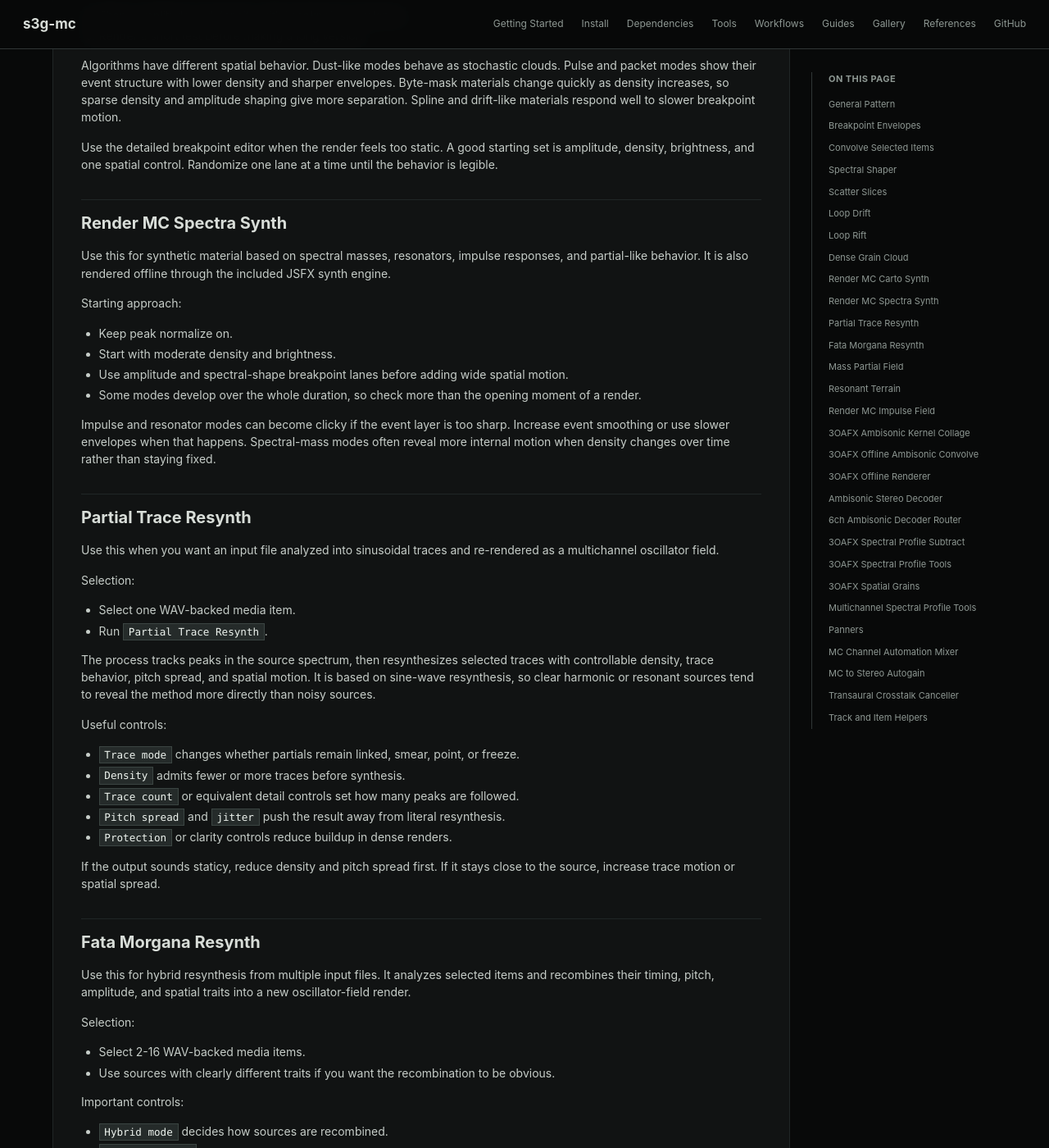
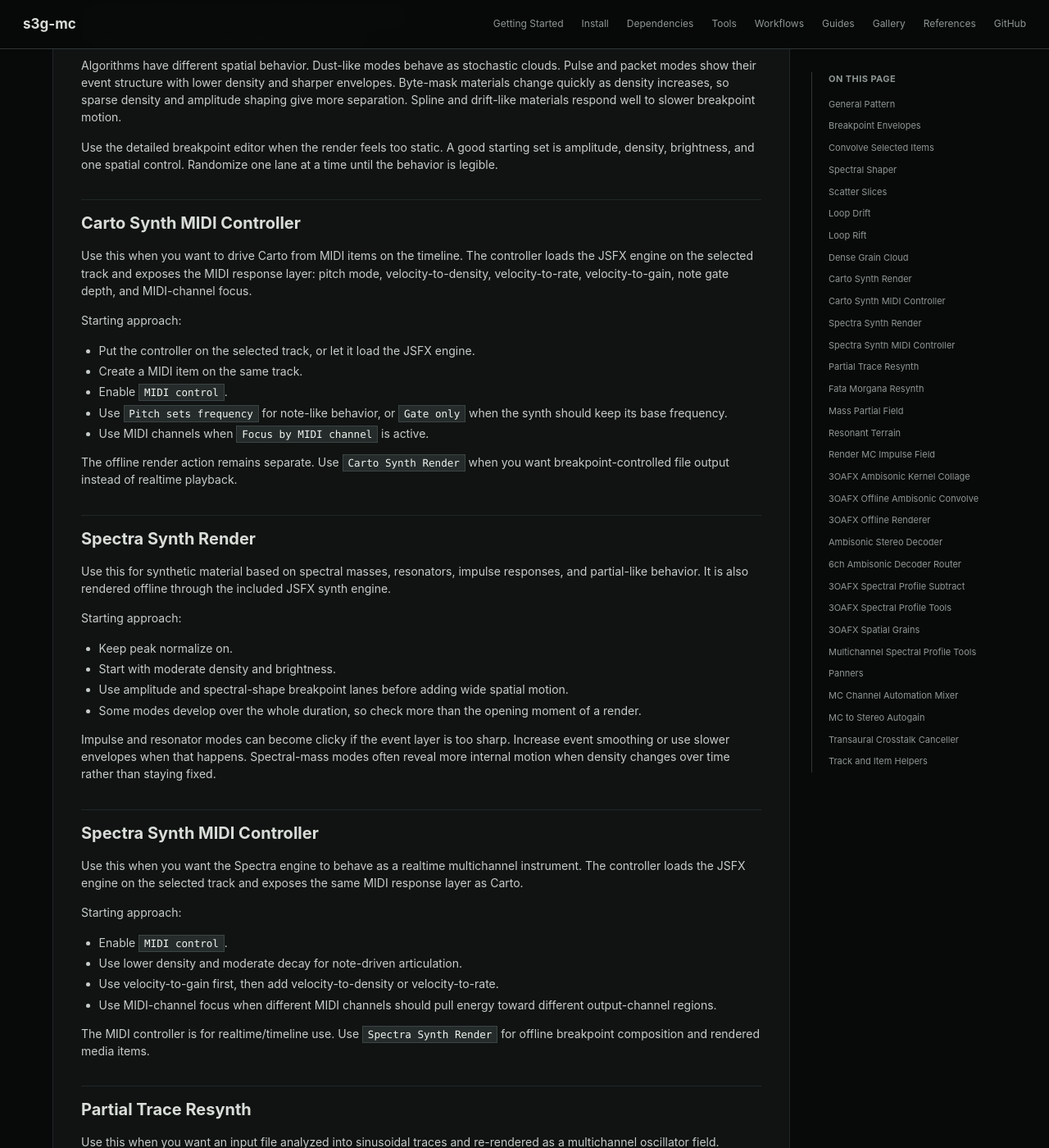
Before and after one commit to s3g/s3g-mc, a Jekyll site: the page built from docs/process-guides.md, in a window 1280 px wide and 1400 px high, scrolled down 3909 px. Shown: the whole window at 82% size. Built offline with Jekyll 4.4.1, drawn with Linux system fonts in a browser that asks for light colours; some of the changed text lies outside the part shown.

Commit message:
jsfx synths

```diff
--- a/docs/process-guides.md
+++ b/docs/process-guides.md
@@ -24,10 +24,14 @@ toc:
     href: "#loop-rift"
   - title: Dense Grain Cloud
     href: "#dense-grain-cloud"
-  - title: Render MC Carto Synth
-    href: "#render-mc-carto-synth"
-  - title: Render MC Spectra Synth
-    href: "#render-mc-spectra-synth"
+  - title: Carto Synth Render
+    href: "#carto-synth-render"
+  - title: Carto Synth MIDI Controller
+    href: "#carto-synth-midi-controller"
+  - title: Spectra Synth Render
+    href: "#spectra-synth-render"
+  - title: Spectra Synth MIDI Controller
+    href: "#spectra-synth-midi-controller"
   - title: Partial Trace Resynth
     href: "#partial-trace-resynth"
   - title: Fata Morgana Resynth
@@ -213,7 +217,7 @@ Important controls:
 
 Start with fewer grains and moderate density, then raise grain count after the spatial behavior is clear. Use the amplitude envelope for fades instead of relying only on post-render gain.
 
-## Render MC Carto Synth
+## Carto Synth Render
 
 Use this when you want a rendered multichannel synthetic source rather than a processed input file. Carto is a JSFX synth driven offline by the Lua renderer, so it creates a new media item instead of requiring realtime playback.
 
@@ -229,7 +233,21 @@ Algorithms have different spatial behavior. Dust-like modes behave as stochastic
 
 Use the detailed breakpoint editor when the render feels too static. A good starting set is amplitude, density, brightness, and one spatial control. Randomize one lane at a time until the behavior is legible.
 
-## Render MC Spectra Synth
+## Carto Synth MIDI Controller
+
+Use this when you want to drive Carto from MIDI items on the timeline. The controller loads the JSFX engine on the selected track and exposes the MIDI response layer: pitch mode, velocity-to-density, velocity-to-rate, velocity-to-gain, note gate depth, and MIDI-channel focus.
+
+Starting approach:
+
+- Put the controller on the selected track, or let it load the JSFX engine.
+- Create a MIDI item on the same track.
+- Enable `MIDI control`.
+- Use `Pitch sets frequency` for note-like behavior, or `Gate only` when the synth should keep its base frequency.
+- Use MIDI channels when `Focus by MIDI channel` is active.
+
+The offline render action remains separate. Use `Carto Synth Render` when you want breakpoint-controlled file output instead of realtime playback.
+
+## Spectra Synth Render
 
 Use this for synthetic material based on spectral masses, resonators, impulse responses, and partial-like behavior. It is also rendered offline through the included JSFX synth engine.
 
@@ -241,6 +259,19 @@ Starting approach:
 - Some modes develop over the whole duration, so check more than the opening moment of a render.
 
 Impulse and resonator modes can become clicky if the event layer is too sharp. Increase event smoothing or use slower envelopes when that happens. Spectral-mass modes often reveal more internal motion when density changes over time rather than staying fixed.
+
+## Spectra Synth MIDI Controller
+
+Use this when you want the Spectra engine to behave as a realtime multichannel instrument. The controller loads the JSFX engine on the selected track and exposes the same MIDI response layer as Carto.
+
+Starting approach:
+
+- Enable `MIDI control`.
+- Use lower density and moderate decay for note-driven articulation.
+- Use velocity-to-gain first, then add velocity-to-density or velocity-to-rate.
+- Use MIDI-channel focus when different MIDI channels should pull energy toward different output-channel regions.
+
+The MIDI controller is for realtime/timeline use. Use `Spectra Synth Render` for offline breakpoint composition and rendered media items.
 
 ## Partial Trace Resynth
 
```
Also changed, not shown: docs/gallery.md (+2 -2 lines), docs/index.md (+1 -1 lines), docs/tools.md (+13 -7 lines), docs/workflows.md (+4 -2 lines), README.md, 8 other files.
